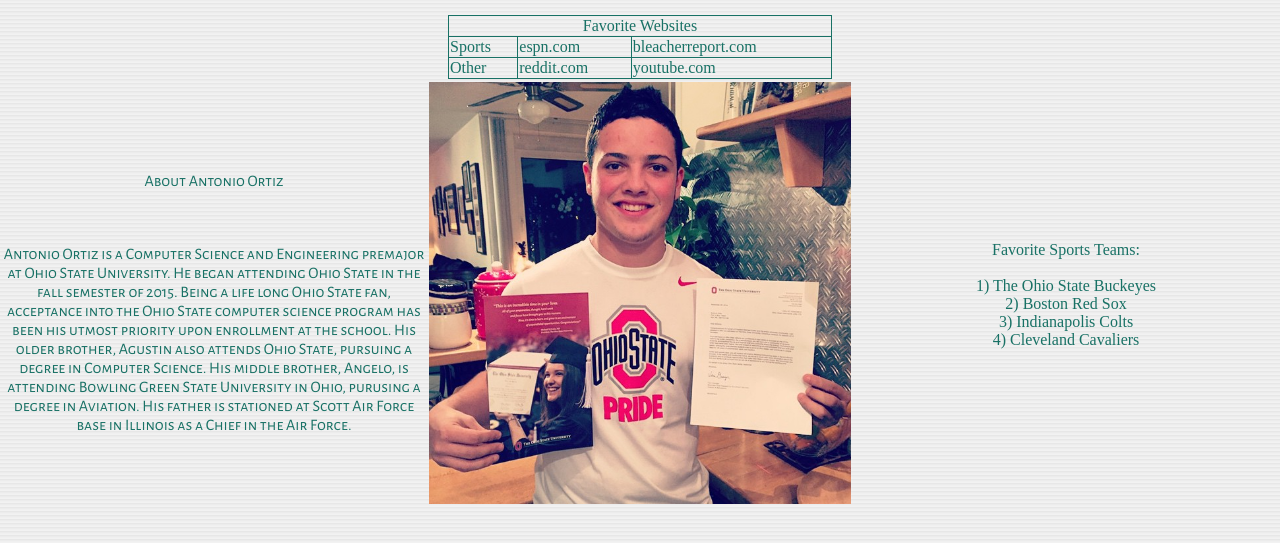
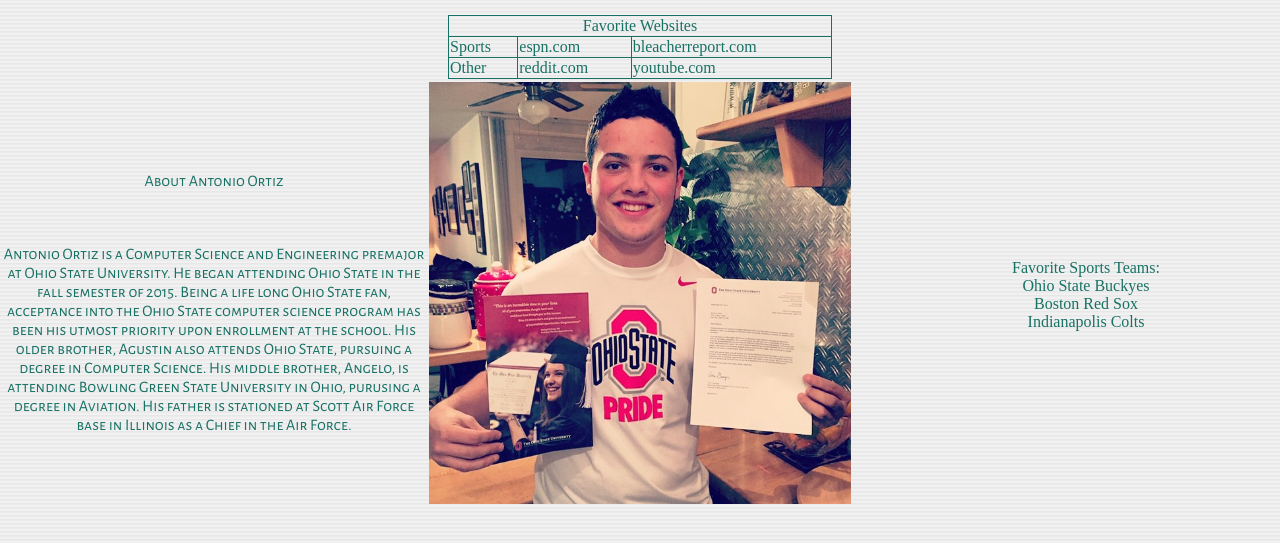
Before and after one commit to AKDesperado/AKDesperado.github.io, a plain HTML site: page index.html in a window 1280 px wide. Shown: the part 213-756 px from the top of the page. Drawn offline with Linux system fonts and the light colour scheme.

Commit message:
newUpdate

```diff
--- a/index.html
+++ b/index.html
@@ -44,16 +44,14 @@
         <img class="image" src="content/acceptancePic.jpg">
                 </td>
                 <td class="newtd">
-Favorite Sports Teams:
-                    <br>
-                    <br>
-                    1) The Ohio State Buckeyes
-                    <br>
-                    2) Boston Red Sox
-                    <br>
-                    3) Indianapolis Colts
-                    <br>
-                    4) Cleveland Cavaliers
+                    <ul>
+                        Favorite Sports Teams:<br>
+                        <li style="display: inline-block">Ohio State Buckyes</li>
+                        <br>
+                        <li style="display: inline-block">Boston Red Sox</li>
+                        <br>
+                        <li style="display: inline-block">Indianapolis Colts</li>
+                    </ul>
 
 
                 </td>
```
